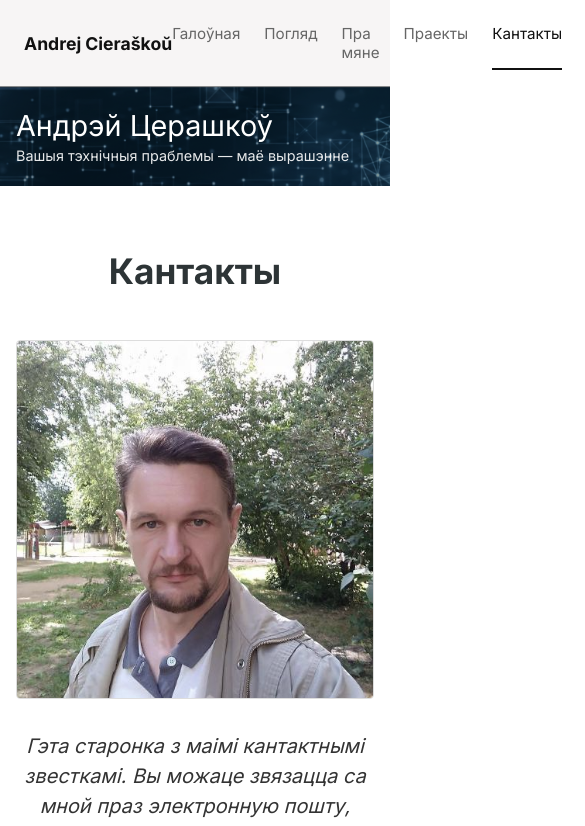
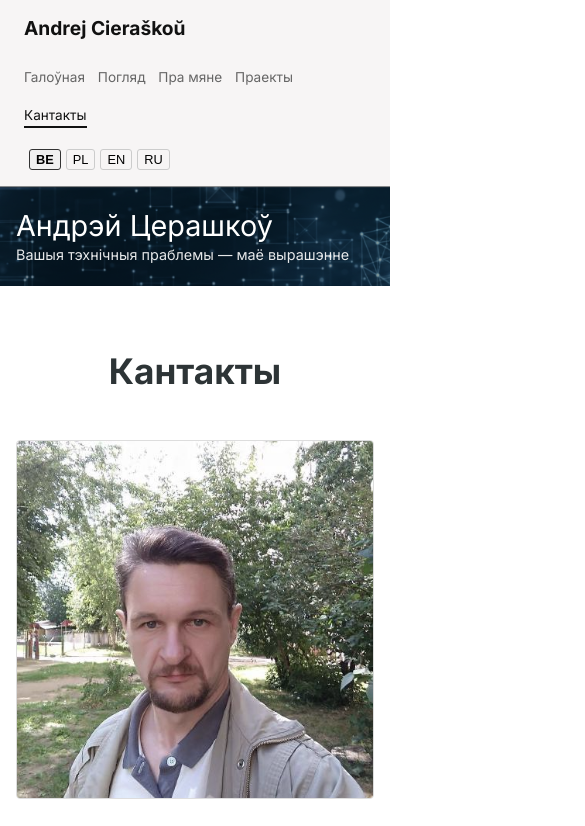
Before and after one commit to amc9002/my-personal-site, a React (Vite) app: page /contact in a window 390 px wide. Shown: the top 826 px of the page, 585 px wide, since content can reach past the window. Built offline with nearby package versions, Linux system fonts and the light colour scheme.

Commit message:
fix: mobile layout and header responsiveness

```diff
--- a/src/components/layout/Header/Header.module.css
+++ b/src/components/layout/Header/Header.module.css
@@ -71,3 +71,102 @@
   display: flex;
   align-items: center;
 }
+
+.headerWrapper {
+  width: 100%;
+  background: #f7f5f5;
+}
+
+.headerContent {
+  display: flex;
+  justify-content: space-between;
+  align-items: center;
+
+  max-width: 800px; /* Супадае з цэнтрам твайго main */
+  margin: 0 auto;
+  padding: 0.5rem 0; /* Прыбіраем бакавыя падынгі, каб лагатып стаяў строга па лініі тэксту */
+}
+
+.logo {
+  font-size: 1.1rem;
+  font-weight: 700;
+  text-decoration: none;
+  color: #111;
+  white-space: nowrap; /* Каб імя не пераносілася */
+}
+
+.nav {
+  display: flex;
+  gap: 1.5rem;
+}
+
+.navLink {
+  text-decoration: none;
+  color: #666;
+  font-size: 0.95rem;
+  position: relative; /* Для пазіцыянавання лініі */
+  padding: 0.5rem 0;
+  transition: color 0.3s ease;
+}
+
+.navLink::after {
+  content: "";
+  position: absolute;
+  bottom: 0;
+  left: 0;
+  width: 0; /* Пачатковая шырыня лініі */
+  height: 2px;
+  background-color: #111;
+  transition: width 0.3s ease; /* Плыўнае пашырэнне */
+}
+
+/* Стыль для актыўнай старонкі */
+.active {
+  color: #111;
+}
+
+.active::after {
+  width: 100%; /* Пашыраем лінію на ўсю шырыню спасылкі */
+}
+
+.navLink:hover {
+  color: #111;
+}
+
+.langSection {
+  margin-left: 20px;
+  display: flex;
+  align-items: center;
+}
+
+/* Мабільная версія */
+@media (max-width: 768px) {
+  .headerContent {
+    flex-direction: column; /* Ставім лагатып і меню адзін пад адным */
+    align-items: flex-start; /* Прыціскаем усё да левага краю */
+    padding: 1rem 1.5rem;
+    gap: 1rem;
+  }
+
+  .nav {
+    flex-wrap: wrap; /* Дазваляем спасылкам пераносіцца на новы радок */
+    gap: 0.8rem;
+    width: 100%;
+  }
+
+  .logo {
+    font-size: 1.2rem; /* Трохі павялічым для зручнасці на тэлефоне */
+    margin-bottom: 0.5rem;
+  }
+
+  .navLink {
+    font-size: 0.85rem; /* Трохі паменшым, каб больш улазіла ў радок */
+    padding: 0.3rem 0;
+  }
+
+  .langSection {
+    margin-left: 0; /* Прыбіраем водступ злева на мабільным */
+    margin-top: 0.5rem;
+    width: 100%;
+  }
+}
--- a/src/components/layout/Header/Header.tsx
+++ b/src/components/layout/Header/Header.tsx
@@ -37,12 +37,10 @@ export const Header = () => {
                 {item.label}
               </NavLink>
             ))}
-            <nav className={styles.nav}>
-              {/* Цыкл map па пунктах меню */}
-              <div className={styles.langSection}>
-                <LanguageSwitcher />
-              </div>
-            </nav>
+            {/* Цыкл map па пунктах меню */}
+            <div className={styles.langSection}>
+              <LanguageSwitcher />
+            </div>
           </nav>
         </div>
       </header>
```
